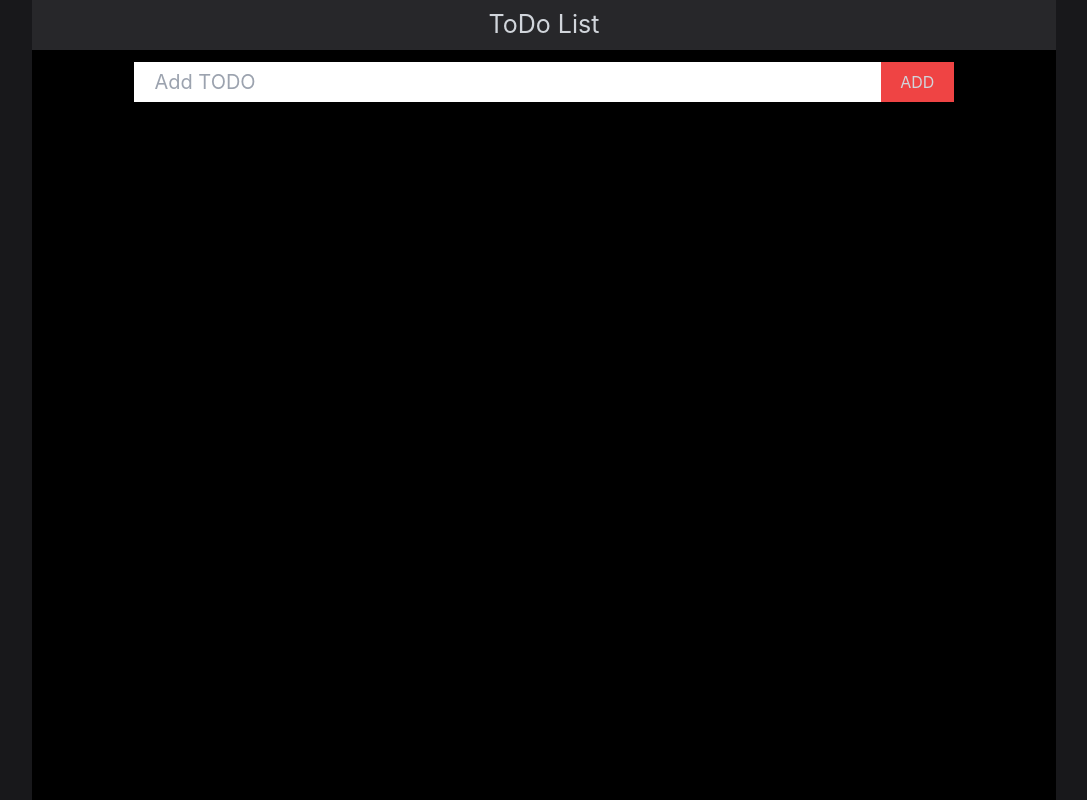
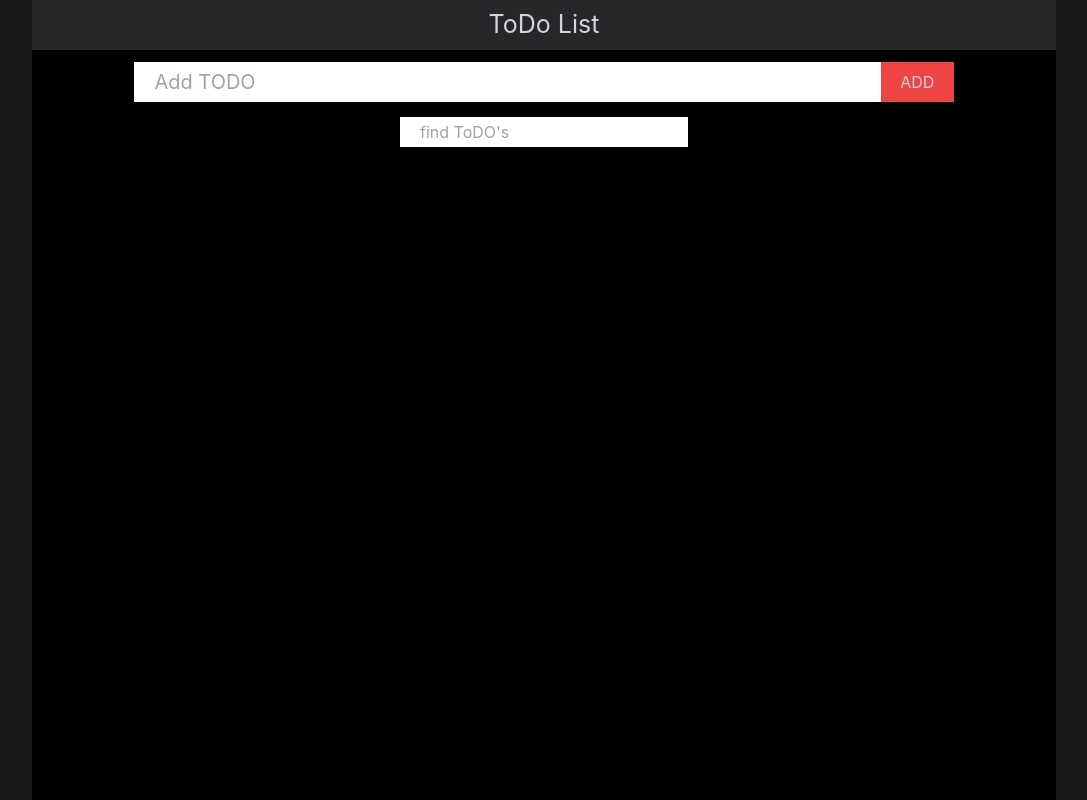
Before and after one commit to thugperfect/todo_list, a React (Create React App) app: page / in a window 1280 px wide. Shown: the whole page, without its empty margins (96-1183 px from the left). Built offline with nearby package versions, Linux system fonts and the light colour scheme.

Commit message:
search page

```diff
--- a/src/App.js
+++ b/src/App.js
@@ -4,6 +4,7 @@ import Header from './Components/Header';
 import Body from './Components/Body';
 import { useState } from 'react';
 import Setinput from './Components/Setinput';
+import Search from './Components/Search';
 
 function App() {
   const [todo,setTodo] = useState(JSON.parse(localStorage.getItem('todoList')) || [])
@@ -33,7 +34,12 @@ function App() {
     setTodo(listItem)
     setNewTodo("")
   }
+  const [search,setSearch] = useState('')
 
+  const findSearch = () =>{
+    console.log(search);
+  }
+  findSearch()
   return (
     <div className="container mx-auto w-4/5  min-h-[100vh]  bg-black  outline-1 outline-slate-600">
       <Header/>
@@ -41,6 +47,9 @@ function App() {
       setNewTodo={setNewTodo}
       addItem={addItem}
       newtodo={newtodo}
+      />
+      <Search
+      setSearch={setSearch}
       />
       <Body
       todo={todo}
--- /dev/null
+++ b/src/Components/Search.js
@@ -0,0 +1,11 @@
+import React from 'react'
+
+const Search = ({setSearch}) => {
+  return (
+    <div className='flex justify-center items-center h-[60px]'>
+        <input onChange={e=>setSearch(e.target.value)} className='outline-none text-black h-[30px] px-5'  type='search' placeholder="find ToDO's" />
+    </div>
+  )
+}
+
+export default Search
```
